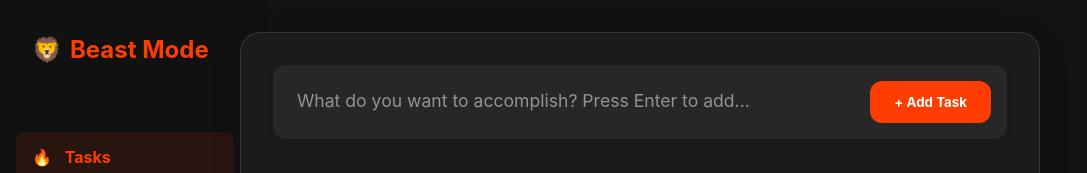
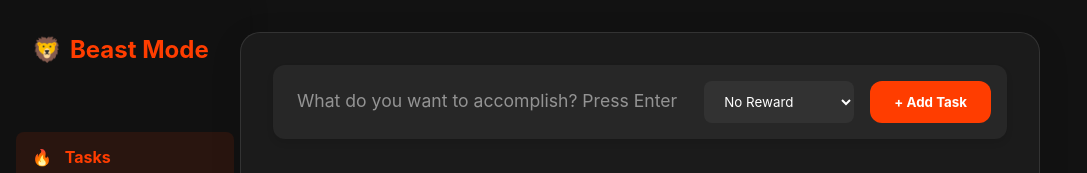
Before and after one commit to Rakeye/beast-mode, a React (Create React App) app: page / in a window 1280 px wide. Shown: the top 173 px of the page, without its empty margins (0-1087 px from the left). Built offline with nearby package versions, Linux system fonts and the light colour scheme; a web font is replaced by a local one.

Commit message:
Restore task completion and reward allocation functionality with improved UI

```diff
--- a/src/components/TaskManager/index.tsx
+++ b/src/components/TaskManager/index.tsx
@@ -10,13 +10,11 @@
   AddButton,
   TimerDisplay,
   TimerContainer,
-  ProgressBar,
-  Progress,
-  MotivationalMessage,
   PresetContainer,
   PresetButton,
+  MotivationalMessage,
+  BeastModeButton,
   StopButton,
-  BeastModeButton,
   RewardIcon,
   RewardSelect
 } from './styles';
@@ -81,7 +79,7 @@
   onStopTimer
 }) => {
   const [newTaskText, setNewTaskText] = useState('');
-  const [selectedReward, setSelectedReward] = useState<number | undefined>(undefined);
+  const [selectedReward, setSelectedReward] = useState<number | undefined>();
 
   const handleAddTask = () => {
     if (newTaskText.trim()) {
@@ -103,25 +101,20 @@
     }
   };
 
-  const formatTime = (seconds: number): string => {
-    const mins = Math.floor(seconds / 60);
-    const secs = seconds % 60;
-    return `${mins}:${secs.toString().padStart(2, '0')}`;
-  };
-
-  const getProgress = (): number => {
-    return ((timerState.initialTime - timerState.timeRemaining) / timerState.initialTime) * 100;
-  };
-
-  const handlePresetClick = (minutes: number) => {
+  const handlePresetClick = (seconds: number) => {
     if (!timerState.isActive) {
-      const seconds = minutes * 60;
       onUpdateTimerState({
         timeRemaining: seconds,
         initialTime: seconds,
         motivationalMessage: ''
       });
     }
+  };
+
+  const formatTime = (seconds: number): string => {
+    const mins = Math.floor(seconds / 60);
+    const secs = seconds % 60;
+    return `${mins.toString().padStart(2, '0')}:${secs.toString().padStart(2, '0')}`;
   };
 
   const updateMotivationalMessage = () => {
@@ -150,6 +143,17 @@
           onKeyPress={handleKeyPress}
           placeholder="What do you want to accomplish? Press Enter to add..."
         />
+        <RewardSelect
+          value={selectedReward || ''}
+          onChange={(e) => setSelectedReward(Number(e.target.value) || undefined)}
+        >
+          <option value="">No Reward</option>
+          {rewards.map((reward) => (
+            <option key={reward.id} value={reward.id}>
+              🎁 {reward.text}
+            </option>
+          ))}
+        </RewardSelect>
         <AddButton onClick={handleAddTask}>
           <span>+</span> Add Task
         </AddButton>
@@ -186,14 +190,12 @@
         {tasks.map((task) => (
           <TaskItem key={task.id}>
             <div style={{ display: 'flex', alignItems: 'center', gap: '8px', flex: 1 }}>
-              <input
-                type="checkbox"
-                checked={task.completed}
-                onChange={() => onToggleTaskCompletion(task.id)}
+              <TaskText
+                completed={task.completed}
+                onClick={() => onToggleTaskCompletion(task.id)}
                 style={{ cursor: 'pointer' }}
-              />
-              <TaskText completed={task.completed}>
-                {task.text}
+              >
+                {task.completed ? '✅' : '⬜️'} {task.text}
               </TaskText>
               {task.rewardId && (
                 <TaskText completed={task.completed} isReward>
--- a/src/components/TaskManager/styles.ts
+++ b/src/components/TaskManager/styles.ts
@@ -99,18 +99,19 @@
   }
 `;
 
-export const TaskText = styled.span<{ completed: boolean; isReward?: boolean }>`
+export const TaskText = styled.div<{ completed?: boolean; isReward?: boolean }>`
+  color: ${props => props.completed ? 'rgba(255, 255, 255, 0.5)' : props.theme.colors.text};
+  text-decoration: ${props => props.completed ? 'line-through' : 'none'};
   flex: 1;
-  text-decoration: ${props => props.completed ? 'line-through' : 'none'};
-  opacity: ${props => props.completed ? 0.7 : 1};
-  color: ${props => props.isReward ? '#FFD700' : 'white'};
-  cursor: pointer;
+  font-size: ${props => props.isReward ? '0.9rem' : '1rem'};
+  opacity: ${props => props.isReward ? 0.8 : 1};
   display: flex;
   align-items: center;
   gap: 0.5rem;
+  transition: all 0.3s ease;
 
   &:hover {
-    opacity: 0.8;
+    color: ${props => props.completed ? 'rgba(255, 255, 255, 0.7)' : props.theme.colors.text};
   }
 `;
 
@@ -261,25 +262,32 @@
 `;
 
 export const RewardIcon = styled.span`
-  font-size: 1.2rem;
-  margin-right: 0.5rem;
+  font-size: 1.1rem;
+  margin-right: 4px;
 `;
 
 export const RewardSelect = styled.select`
-  padding: 0.8rem 1rem;
-  background: rgba(30, 30, 30, 0.8);
-  border: 2px solid transparent;
-  border-radius: 12px;
-  color: white;
+  background: rgba(255, 255, 255, 0.05);
+  border: none;
+  color: ${props => props.theme.colors.text};
+  padding: 0.5rem 1rem;
+  border-radius: 8px;
   cursor: pointer;
   transition: all 0.3s ease;
+  min-width: 150px;
+
+  &:hover {
+    background: rgba(255, 255, 255, 0.1);
+  }
 
   &:focus {
     outline: none;
-    border-color: ${({ theme }) => theme.colors.primary};
+    box-shadow: 0 0 0 2px ${props => props.theme.colors.primary};
   }
 
-  @media (max-width: 768px) {
-    padding: 0.6rem 0.8rem;
+  option {
+    background: #1E1E1E;
+    color: ${props => props.theme.colors.text};
+    padding: 8px;
   }
 `;
```
